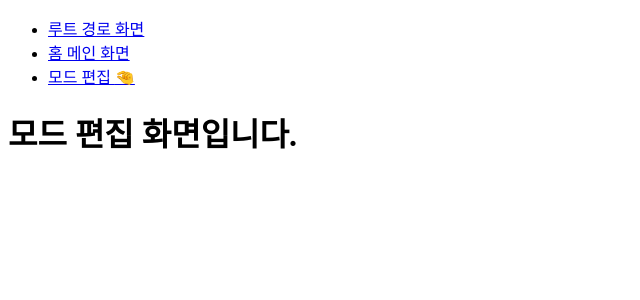
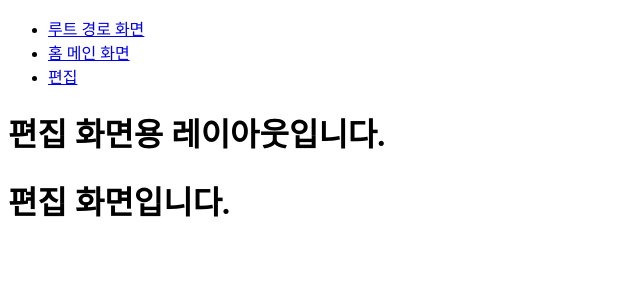
Before and after one commit to didxodnr0769-bom/computer-study, a Next.js app in the folder 02_programming/web/framework/nextjs/lectures/01_노마드코더_nextjs_시작하기/실습 /01_next_init/: page /main/mode-edit in a window 1280 px wide. Shown: the top 300 px of the page, without its empty margins (0-640 px from the left). Built offline with nearby package versions, Linux system fonts and the light colour scheme.

Commit message:
feat : gnb 레이아웃 추가 및 중첩 레이아웃 추가

```diff
--- /dev/null
+++ b/02_programming/web/framework/nextjs/lectures/01_노마드코더_nextjs_시작하기/실습 /01_next_init/app/main/mode-edit/layout.tsx
@@ -0,0 +1,8 @@
+export default function ModeEditLayout({ children }) {
+  return (
+    <div>
+      <h1>편집 화면용 레이아웃입니다.</h1>
+      {children}
+    </div>
+  );
+}
--- a/02_programming/web/framework/nextjs/lectures/01_노마드코더_nextjs_시작하기/실습 /01_next_init/app/main/mode-edit/page.tsx
+++ b/02_programming/web/framework/nextjs/lectures/01_노마드코더_nextjs_시작하기/실습 /01_next_init/app/main/mode-edit/page.tsx
@@ -1,7 +1,7 @@
 const ModeEdit = () => {
   return (
     <div>
-      <h1>모드 편집 화면입니다.</h1>
+      <h1>편집 화면입니다.</h1>
     </div>
   );
 };
--- a/02_programming/web/framework/nextjs/lectures/01_노마드코더_nextjs_시작하기/실습 /01_next_init/components/gnb.tsx
+++ b/02_programming/web/framework/nextjs/lectures/01_노마드코더_nextjs_시작하기/실습 /01_next_init/components/gnb.tsx
@@ -16,8 +16,8 @@ export default function Gnb() {
           </Link>
         </li>
         <li>
-          <Link href="/main/mode-edit">
-            모드 편집 {pathname === "/main/mode-edit" ? "🤏" : ""}
+          <Link href="/main/edit">
+            편집 {pathname === "/main/edit" ? "🤏" : ""}
           </Link>
         </li>
       </ul>
```
